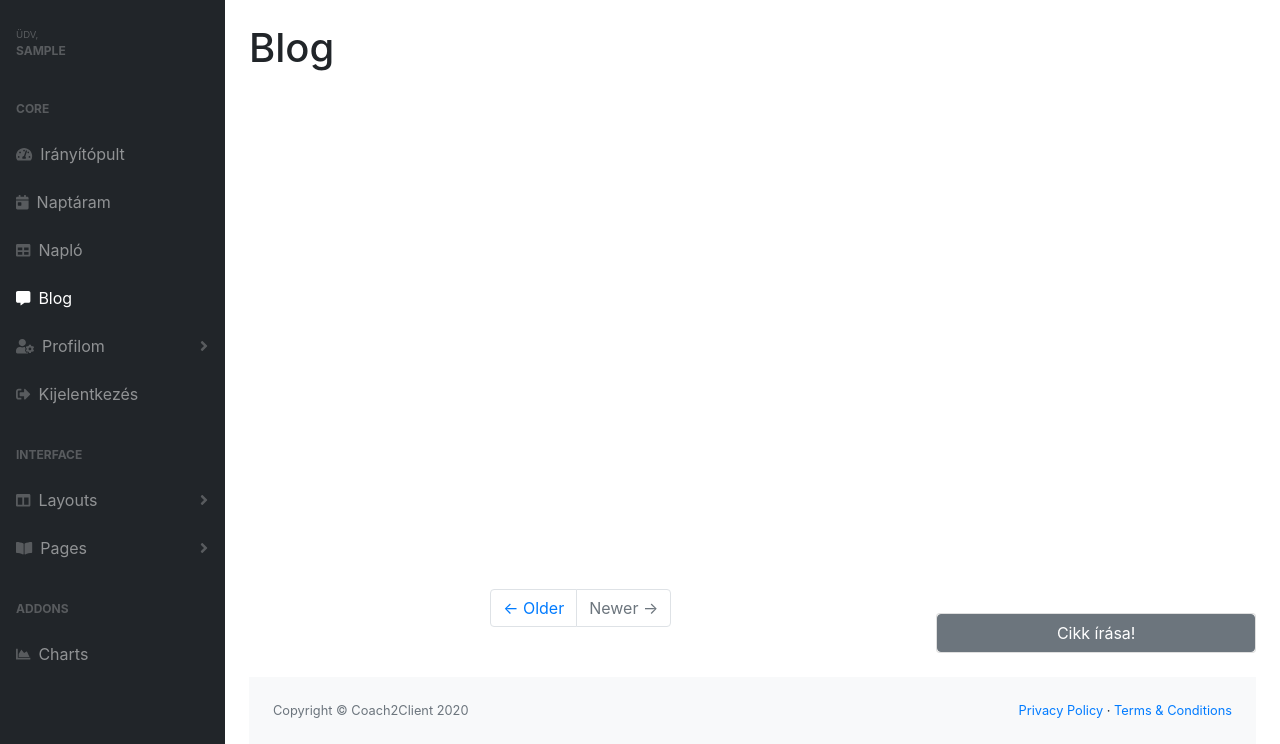
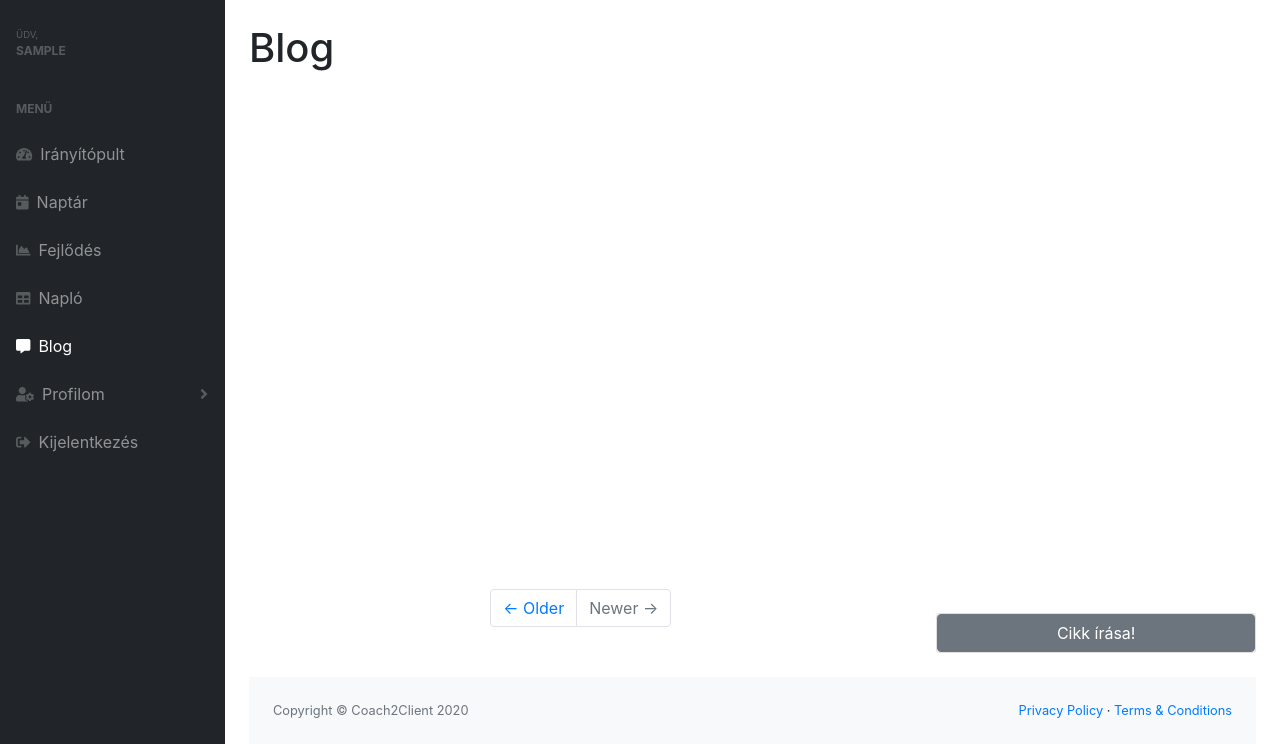
Before and after one commit to VargaBenjamin/szakd, a PHP site: page /ownfcv/blog.php in a window 1280 px wide. Shown: the part 56-800 px from the top of the page. Run offline with PHP 8.4, Linux system fonts and the light colour scheme; the visitor is signed in with stand-in values (Sample User, id 1); data that the repository does not hold is empty; some libraries are stand-ins or nearby versions.

Commit message:
-clean the unused parts

```diff
--- a/parts/sideNav.php
+++ b/parts/sideNav.php
@@ -6,18 +6,22 @@
                     <div class="small">Üdv,</div>
                     <?=$_SESSION['name']?>
                 </div>
-                <div class="sb-sidenav-menu-heading">Core</div>
+                <div class="sb-sidenav-menu-heading">Menü</div>
                 <a class="nav-link" href="home.php">
                   <div class="sb-nav-link-icon"><i class="fas fa-tachometer-alt"></i></div>
                     Irányítópult
                 </a>
                 <a class="nav-link" href="calendar.php">
                   <div class="sb-nav-link-icon"><i class="fas fa-calendar-day"></i></div>
-                    Naptáram
+                    Naptár
+                </a>
+                <a class="nav-link" href="charts.php">
+                  <div class="sb-nav-link-icon"><i class="fas fa-chart-area"></i></div>
+                    Fejlődés
                 </a>
                 <a class="nav-link" href="tables.php">
-                <div class="sb-nav-link-icon"><i class="fas fa-table"></i></div>
-                Napló
+                  <div class="sb-nav-link-icon"><i class="fas fa-table"></i></div>
+                    Napló
                 </a>
                 <a class="nav-link" href="blog.php">
                   <div class="sb-nav-link-icon"><i class="fas fa-comment-alt"></i></div>
@@ -26,55 +30,26 @@
                 <a class="nav-link collapsed" href="#" data-toggle="collapse" data-target="#collapseProfile" aria-expanded="false" aria-controls="collapseLayouts">
                   <div class="sb-nav-link-icon"><i class="fas fa-user-cog"></i></div>
                     Profilom
-                    <div class="sb-sidenav-collapse-arrow"><i class="fas fa-angle-down"></i></div>
+                  <div class="sb-sidenav-collapse-arrow"><i class="fas fa-angle-down"></i></div>
                 </a>
                 <div class="collapse" id="collapseProfile" aria-labelledby="headingOne" data-parent="#sidenavAccordion">
-                    <nav class="sb-sidenav-menu-nested nav"><a class="nav-link" href="profile.php">Adataim</a></nav>
+                    <nav class="sb-sidenav-menu-nested nav">
+                      <a class="nav-link" href="profile.php">
+                        Adataim
+                      </a>
+                    </nav>
                 </div>
                 <div class="collapse" id="collapseProfile" aria-labelledby="headingTwo" data-parent="#sidenavAccordion">
-                    <nav class="sb-sidenav-menu-nested nav"><a class="nav-link" href="settings.php">Beállítások</a></nav>
+                    <nav class="sb-sidenav-menu-nested nav">
+                      <a class="nav-link" href="settings.php">
+                        Beállítások
+                      </a>
+                    </nav>
                 </div>
                 <a class="nav-link" href="parts/logout.php">
                   <div class="sb-nav-link-icon"><i class="fas fa-sign-out-alt"></i></div>
                     Kijelentkezés
                 </a>
-                <div class="sb-sidenav-menu-heading">Interface</div>
-                <a class="nav-link collapsed" href="#" data-toggle="collapse" data-target="#collapseLayouts" aria-expanded="false" aria-controls="collapseLayouts"
-                    ><div class="sb-nav-link-icon"><i class="fas fa-columns"></i></div>
-                    Layouts
-                    <div class="sb-sidenav-collapse-arrow"><i class="fas fa-angle-down"></i></div>
-                </a>
-                <div class="collapse" id="collapseLayouts" aria-labelledby="headingOne" data-parent="#sidenavAccordion">
-                    <nav class="sb-sidenav-menu-nested nav"><a class="nav-link" href="simple.php">Simple page</a></nav>
-                </div>
-                <a class="nav-link collapsed" href="#" data-toggle="collapse" data-target="#collapsePages" aria-expanded="false" aria-controls="collapsePages"
-                    ><div class="sb-nav-link-icon"><i class="fas fa-book-open"></i></div>
-                    Pages
-                    <div class="sb-sidenav-collapse-arrow"><i class="fas fa-angle-down"></i></div
-                ></a>
-                <div class="collapse" id="collapsePages" aria-labelledby="headingTwo" data-parent="#sidenavAccordion">
-                    <nav class="sb-sidenav-menu-nested nav accordion" id="sidenavAccordionPages">
-                        <a class="nav-link collapsed" href="#" data-toggle="collapse" data-target="#pagesCollapseAuth" aria-expanded="false" aria-controls="pagesCollapseAuth"
-                            >Authentication
-                            <div class="sb-sidenav-collapse-arrow"><i class="fas fa-angle-down"></i></div
-                        ></a>
-                        <div class="collapse" id="pagesCollapseAuth" aria-labelledby="headingOne" data-parent="#sidenavAccordionPages">
-                            <nav class="sb-sidenav-menu-nested nav"><a class="nav-link" href="login.php">Login</a><a class="nav-link" href="register.php">Register</a><a class="nav-link" href="password.html">Forgot Password</a></nav>
-                        </div>
-                        <a class="nav-link collapsed" href="#" data-toggle="collapse" data-target="#pagesCollapseError" aria-expanded="false" aria-controls="pagesCollapseError"
-                            >Error
-                            <div class="sb-sidenav-collapse-arrow"><i class="fas fa-angle-down"></i></div
-                        ></a>
-                        <div class="collapse" id="pagesCollapseError" aria-labelledby="headingOne" data-parent="#sidenavAccordionPages">
-                            <nav class="sb-sidenav-menu-nested nav"><a class="nav-link" href="401.html">401 Page</a><a class="nav-link" href="404.html">404 Page</a><a class="nav-link" href="500.html">500 Page</a></nav>
-                        </div>
-                    </nav>
-                </div>
-                <div class="sb-sidenav-menu-heading">Addons</div>
-                  <a class="nav-link" href="charts.php">
-                    <div class="sb-nav-link-icon"><i class="fas fa-chart-area"></i></div>
-                    Charts
-                  </a>
             </div>
         </div>
     </nav>
```
